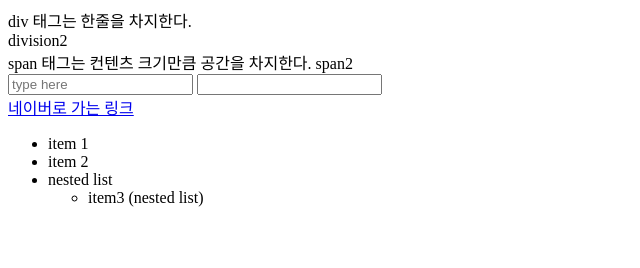
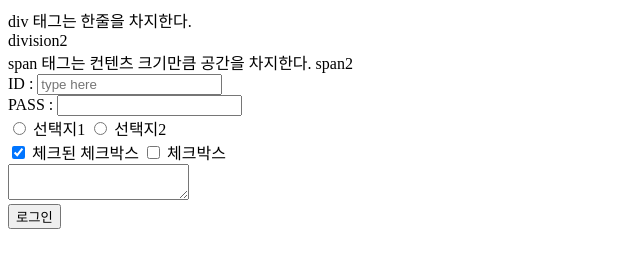
Before and after one commit to MinjunShin/HTML_basic, a plain HTML site: page example.html in a window 1280 px wide. Shown: the whole page, without its empty margins (0-640 px from the left). Drawn offline with Linux system fonts and the light colour scheme.

Commit message:
HTML 태그 공부 마무리

```diff
--- a/example.html
+++ b/example.html
@@ -11,20 +11,17 @@
   <div> division2</div>
   <span>span 태그는 컨텐츠 크기만큼 공간을 차지한다.</span>
   <span>span2</span>
+  <div> ID : <input type="text" placeholder="type here"> </div>
+  <div> PASS : <input type="password"></div>
   <div>
-  <input type="text" placeholder="type here">
-  <input type="password">
+  <input type="radio" name="option1"> 선택지1
+  <input type="radio" name="option1"> 선택지2
   </div>
-  <a href="https://naver.com" target=_blank">네이버로 가는 링크</a>
-  <ul>
-    <li>item 1</li>
-    <li>item 2</li>
-    <li>nested list
-      <ul>
-        <li>item3 (nested list)</li>
-      </ul>
-    </li>
-  </ul>
+  <input type="checkbox" checked> 체크된 체크박스
+  <input type="checkbox"> 체크박스
+  <div><textarea></textarea></div>
+  <div><button>로그인</button></div>
+
 
 </body>
 </html>
```
